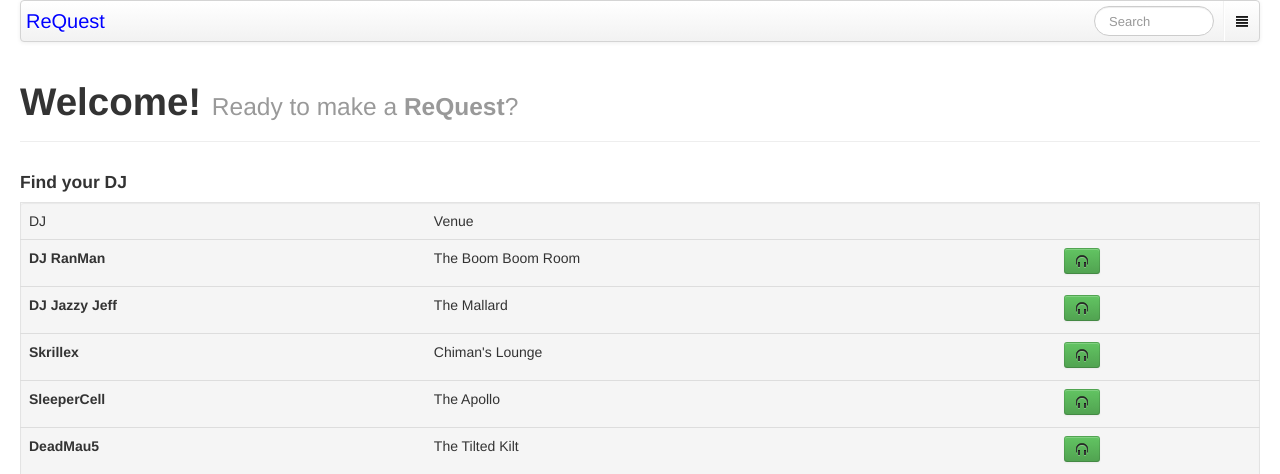
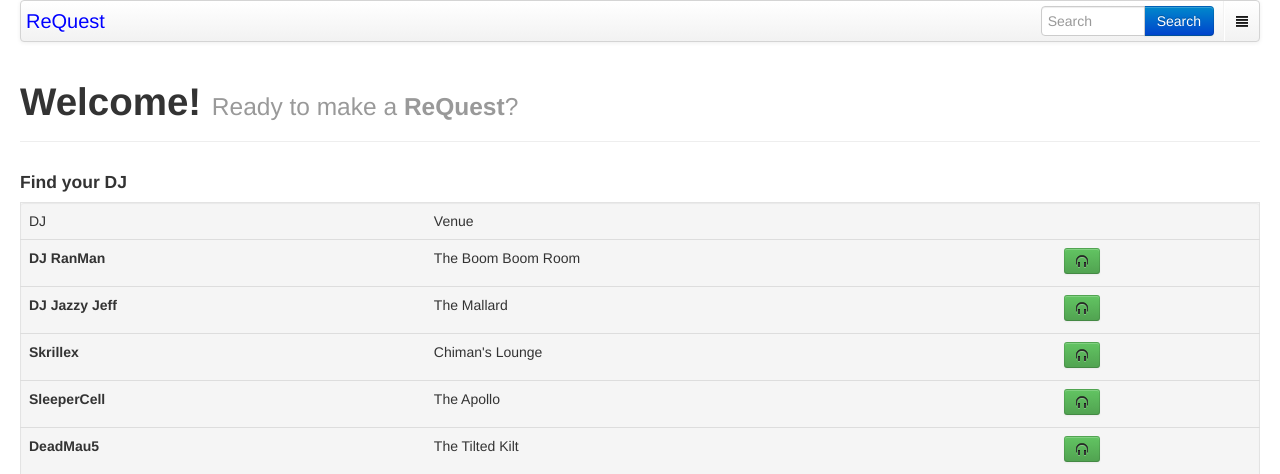
Before and after one commit to ericso/udj_app, a PHP site: page / in a window 1280 px wide. Shown: the top 474 px of the page. Run offline with PHP 8.4, Linux system fonts and the light colour scheme; data comes from the database, SQL or seed files in the repository; both versions use the stored data as it was after the commit.

Commit message:
Fixed tab-bar search. Searching can only occur if DJ selected. Auto switch to appropriate tabs when searching and requesting.

```diff
--- a/app/js/gui.js
+++ b/app/js/gui.js
@@ -81,21 +81,29 @@ function setupApp() {
 
 	/*** Searching for songs event handlers ***/
 	$('#song_search_button').click ( function() {
-		// Clear the foundSongs array
-		var foundSongs = [];
+		// Check to see if a DJ has been selected
+		if (!currentDj) {
+			// Display an alert that a DJ must be selected before switching to this tab
+			$(".alert").alert('close');
+			newAlert('alert-danger', 'Please select a DJ before proceeding.');
+		} else {
+			// Grab the text from the search box
+			var searchText = $('#song_search_input').val();
 
-		// Empty the song list
-		$('#search_results_list').empty();
+			foundFlag = false; // Flag set to true if a song is found
+			if (searchText) {
+				// Clear the foundSongs array
+				var foundSongs = [];
 
-		// Grab the text from the search box
-		var searchText = $('#song_search_input').val();
+				// Empty the song list
+				$('#search_results_list').empty();
+				// Search the allSongs array for song
+				findSongs(searchText, foundSongs);
 
-		foundFlag = false; // Flag set to true if a song is found
-		if (searchText) {
-			// Search the allSongs array for song
-			findSongs(searchText, foundSongs);
+				// Switch to the search tab
+				$('#search_tab').trigger('click');
+			}
 		}
-
 	});
 
 	// Enter key submits search query
--- a/app/js/songs.js
+++ b/app/js/songs.js
@@ -39,6 +39,9 @@ function addSongToQueue(songId) {
 
 					queueSongs.push(results[0]);
 					upVote(songId);
+
+					// Switch to the queue tab
+					$('#queue_tab').trigger('click');
 				}
 
 				// Bootstrap alert for song add
--- a/app/php/create_db.php
+++ b/app/php/create_db.php
@@ -1,8 +1,9 @@
 <?php
 
 /*** CREATE A LOG FILE ***/
-$logfile = '../../logs/create_database.log';
-error_log("start\n", 3, $logfile);
+$logfile = '../../logs/database.log';
+error_log("---------------------------------\n", 3, $logfile);
+error_log("start: create_db.php\n", 3, $logfile);
 
 /*** OPEN THE DATABASE ***/
 try {
--- a/app/php/dj_return_all.php
+++ b/app/php/dj_return_all.php
@@ -1,8 +1,9 @@
 <?php
 
 /*** CREATE A LOG FILE ***/
-$logfile = '../../logs/dj.log';
-error_log("start\n", 3, $logfile);
+$logfile = "../../logs/dj.log";
+error_log("---------------------------------\n", 3, $logfile);
+error_log("start: dj_return_all.php\n", 3, $logfile);
 
 /*** OPEN THE DATABASE ***/
 try {
--- a/app/php/song_remove_from_queue.php
+++ b/app/php/song_remove_from_queue.php
@@ -1,7 +1,7 @@
 <?php
 
 /*** CREATE A LOG FILE ***/
-$logfile = '../../logs/songs.log';
+$logfile = 'logs/songs.log';
 error_log("---------------------------------\n", 3, $logfile);
 error_log("start: song_remove_from_queue.php\n", 3, $logfile);
 
--- a/index.html
+++ b/index.html
@@ -42,13 +42,16 @@
 				<div class="navbar-inner">
 					<a class="brand active" href="javascript:void(0)" id="index_tab" >ReQuest</a>
 					<ul class="nav pull-right">
-						<li><form class="navbar-search"><input type="text" class="search-query input-small" placeholder="Search"></form></li>
+						<div class="navbar-search input-append">
+							<input id="song_search_input" type="text" class="input-small" placeholder="Search">
+							<button id="song_search_button" class="btn btn-primary button-small">Search</button>
+						</div>
 	  					<li class="divider-vertical"></li>
   						<li class="dropdown">
     						<a href="#" class="dropdown-toggle" data-toggle="dropdown"><span class="icon-align-justify"></span></a>
     						<ul class="dropdown-menu">
     							<li id="queue_tab" class="pull-right"><a href="javascript:void(0)" ><strong>Queue  </strong><span class="icon-music"></span></a></li>
-	  							<li id="search_tab" class="pull-right"><a href="javascript:void(0)"><strong>Search  </strong><span class="icon-search"></span></a></li>
+	  							<li id="search_tab" class="pull-right"><a href="javascript:void(0)"><strong>Results  </strong><span class="icon-search"></span></a></li>
     							<li id="help_tab" class="pull-right"><a href="javascript:void(0)"><strong>Help  </strong><span class="icon-question-sign"></span></a></li>
 	  							<li id="share_tab" class="pull-right"><a href="javascript:void(0)"><strong>Share  </strong><span class="icon-share"></span></a></li>
     						</ul>
@@ -105,14 +108,6 @@
 		</div>
 
 		<div id="search_tab_div" class="row-fluid " style="display: none;">
-			<aside class="row-fluid ">
-				<h4>Search for a track:</h4>
-				<div class="form-search form-centered">
-					<input id="song_search_input" type="text" class="input-medium"></input>
-					<button class="btn btn-primary" id="song_search_button">Search</button>
-				</div>
-			</aside>
-
 			<div class="row-fluid ">
 				<h3>Search Results  <small id="number_songs_found"></small></h3>
 				<div id="search_results_list">
```
Also changed, not shown: databases/request.sqlite, 3 other files.
